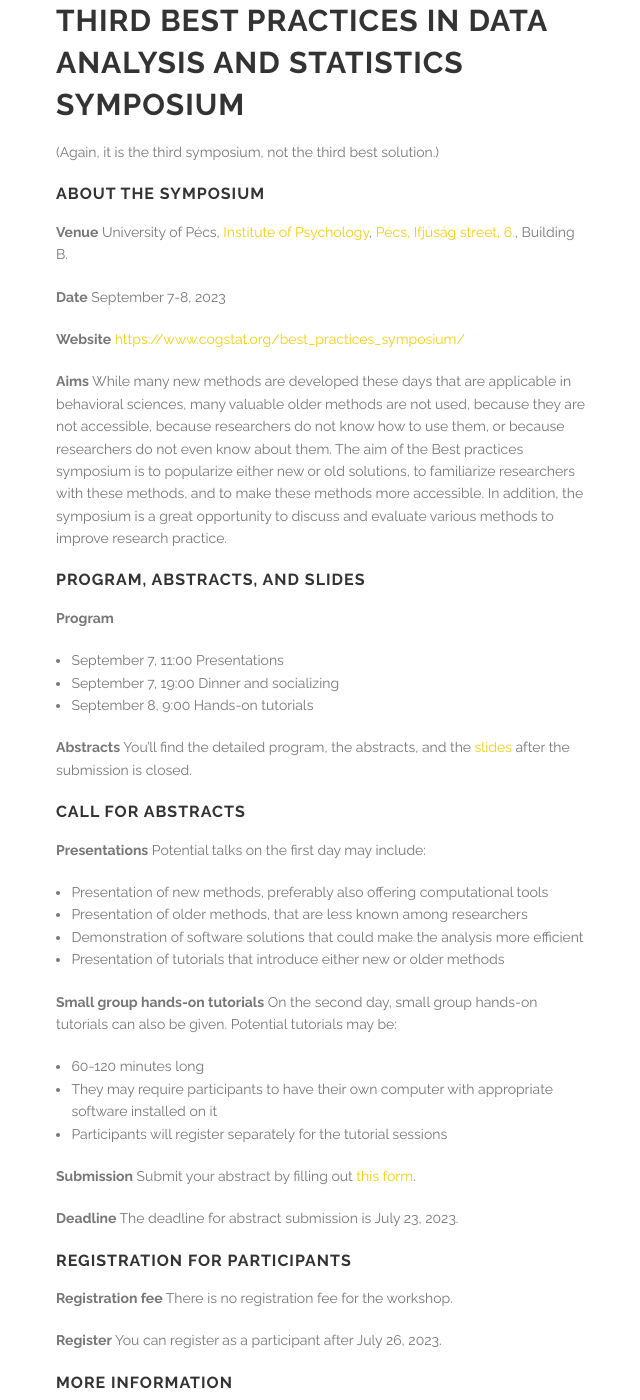
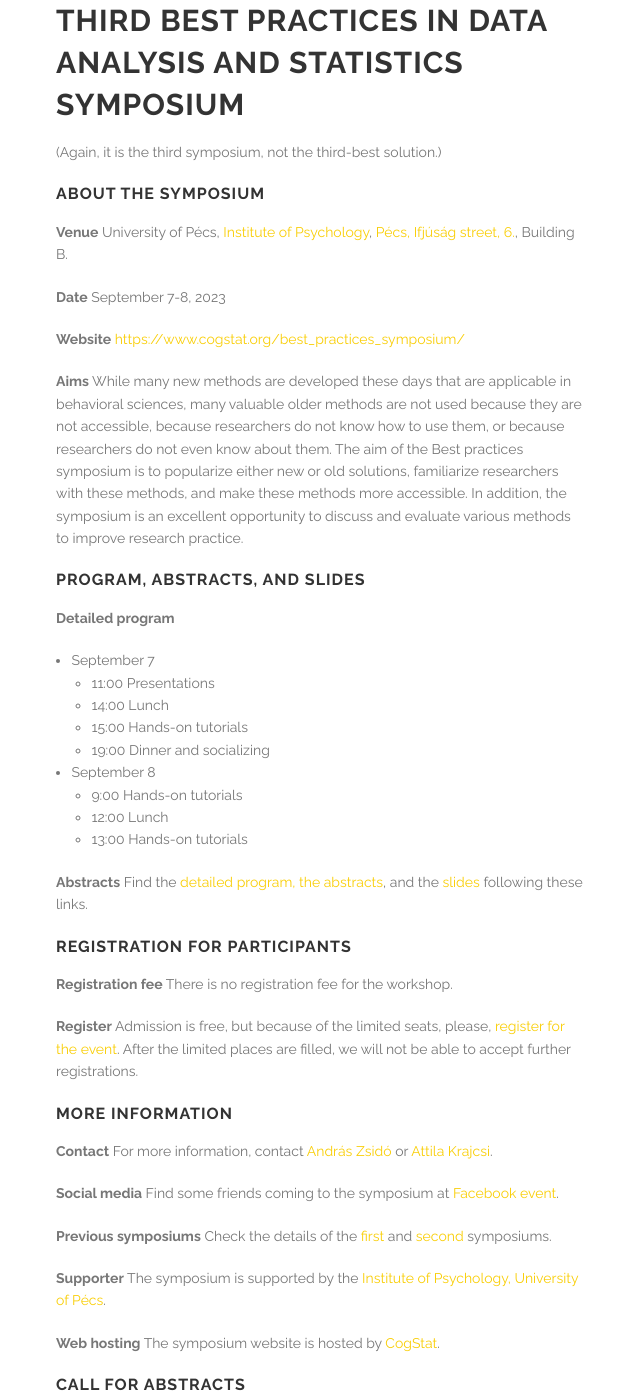
Before and after one commit to cogstat/cogstat_website, a Jekyll site: the page built from best_practices_symposium/index.md, in a window 1280 px wide and 1400 px high. Shown: the whole window, without its empty margins (39-679 px from the left). Built offline with Jekyll 4.4.1, drawn with Linux system fonts in a browser that asks for light colours; some of the changed text lies outside the part shown.

Commit message:
Update index.md

```diff
--- a/best_practices_symposium/index.md
+++ b/best_practices_symposium/index.md
@@ -4,7 +4,7 @@
 ---
 ## Third Best Practices in Data Analysis and Statistics Symposium
 
-(Again, it is the third symposium, not the third best solution.)
+(Again, it is the third symposium, not the third-best solution.)
 
 ### About the symposium
 
@@ -14,39 +14,28 @@
 
 __Website__ [https://www.cogstat.org/best_practices_symposium/](https://www.cogstat.org/best_practices_symposium/)
 
-__Aims__ While many new methods are developed these days that are applicable in behavioral sciences, many valuable older methods are not used, because they are not accessible, because researchers do not know how to use them, or because researchers do not even know about them. The aim of the Best practices symposium is to popularize either new or old solutions, to familiarize researchers with these methods, and to make these methods more accessible. In addition, the symposium is a great opportunity to discuss and evaluate various methods to improve research practice.
+__Aims__ While many new methods are developed these days that are applicable in behavioral sciences, many valuable older methods are not used because they are not accessible, because researchers do not know how to use them, or because researchers do not even know about them. The aim of the Best practices symposium is to popularize either new or old solutions, familiarize researchers with these methods, and make these methods more accessible. In addition, the symposium is an excellent opportunity to discuss and evaluate various methods to improve research practice.
 
 ### Program, abstracts, and slides
 
-__Program__
-* September 7, 11:00 Presentations
-* September 7, 19:00 Dinner and socializing
-* September 8, 9:00 Hands-on tutorials
+__Detailed program__
+* September 7
+  * 11:00 Presentations
+  * 14:00 Lunch
+  * 15:00 Hands-on tutorials
+  * 19:00 Dinner and socializing
+* September 8
+  * 9:00 Hands-on tutorials
+  * 12:00 Lunch
+  * 13:00 Hands-on tutorials
 
-__Abstracts__ You’ll find the detailed program, the abstracts, and the [slides](https://osf.io/meetings/bestpracticessymposium2023) after the submission is closed.
-
-### Call for abstracts
-
-__Presentations__ Potential talks on the first day may include:
-* Presentation of new methods, preferably also offering computational tools
-* Presentation of older methods, that are less known among researchers
-* Demonstration of software solutions that could make the analysis more efficient
-* Presentation of tutorials that introduce either new or older methods
-
-__Small group hands-on tutorials__ On the second day, small group hands-on tutorials can also be given. Potential tutorials may be:
-* 60-120 minutes long
-* They may require participants to have their own computer with appropriate software installed on it
-* Participants will register separately for the tutorial sessions
-
-__Submission__ Submit your abstract by filling out [this form](https://forms.gle/54wKzPvpqG2JfoWe8).
-
-__Deadline__ The deadline for abstract submission is July 23, 2023.
+__Abstracts__ Find the [detailed program, the abstracts](), and the [slides](https://osf.io/meetings/bestpracticessymposium2023) following these links.
 
 ### Registration for participants
 
 __Registration fee__ There is no registration fee for the workshop.
 
-__Register__ You can register as a participant after July 26, 2023. <!--Admission is free, but because of the limited seats, please, [register for the event](https://forms.gle/c7T1GjyC14fviQUQ7) After the limited places are filled, we will not be able to accept further registrations.-->
+__Register__ Admission is free, but because of the limited seats, please, [register for the event](https://forms.gle/c7T1GjyC14fviQUQ7). After the limited places are filled, we will not be able to accept further registrations.
 
 ### More information
 
@@ -60,4 +49,23 @@
 
 __Web hosting__ The symposium website is hosted by [CogStat](https://www.cogstat.org).
 
+### Call for abstracts
+
+_Submission is closed. Still, we have a few free spots, and if you have a topic to share with the participants, contact [András Zsidó](mailto:zsido.andras@pte.hu) to discuss the possibilities._
+
+__Presentations__ Potential talks on the first day may include:
+* Presentation of new methods, preferably also offering computational tools
+* Presentation of older methods that are less known among researchers
+* Demonstration of software solutions that could make the analysis more efficient
+* Presentation of tutorials that introduce either new or older methods
+
+__Small group hands-on tutorials__ On the second day, small group hands-on tutorials can also be given. Potential tutorials may be:
+* 60-120 minutes long
+* They may require participants to have their own computer with appropriate software installed on it
+* Participants will register separately for the tutorial sessions
+
+__Submission__ Submit your abstract by filling out [this form](https://forms.gle/54wKzPvpqG2JfoWe8).
+
+__Deadline__ The deadline for abstract submission is July 23, 2023.
+
 <div class='four spacing'></div>
```
